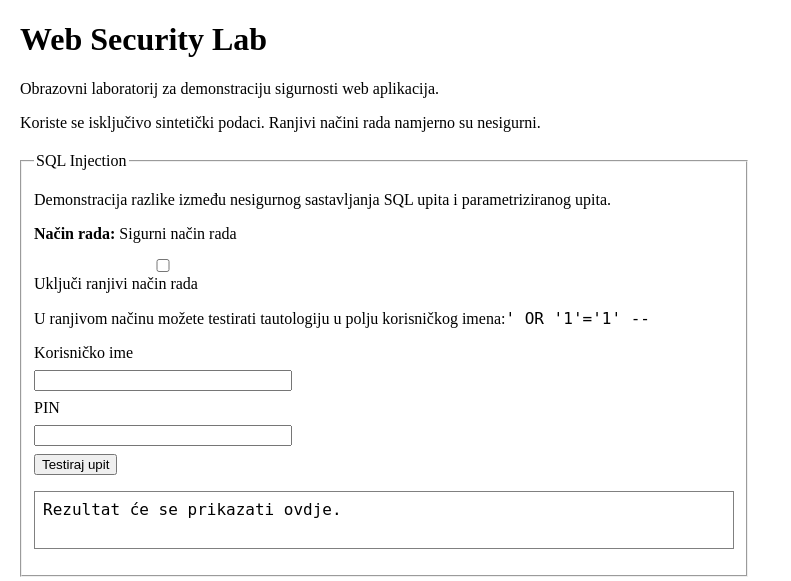
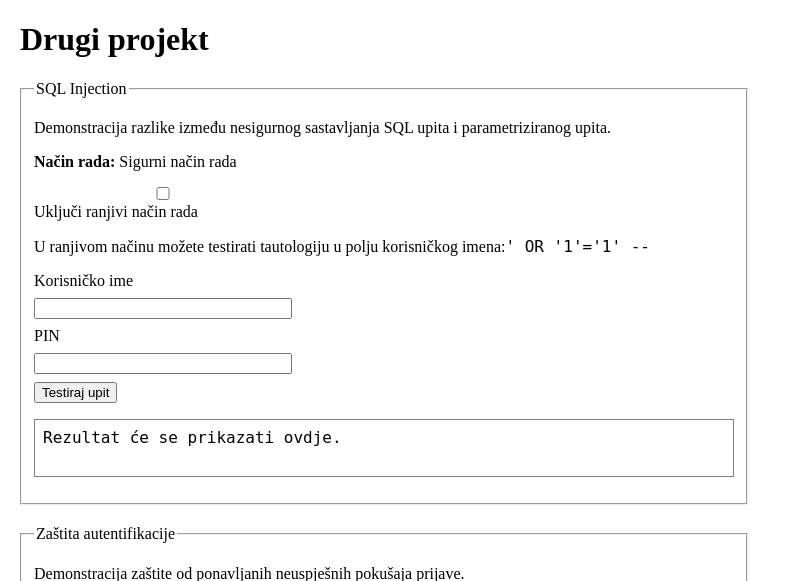
Before and after one commit to Andrej-F/napredni-web, a Node server app: page / in a window 1280 px wide. Shown: the top 581 px of the page, without its empty margins (0-791 px from the left). Run offline with Node 20, Linux system fonts and the light colour scheme.

Commit message:
mali fix fronta

```diff
--- a/lab2/src/views/index.pug
+++ b/lab2/src/views/index.pug
@@ -6,9 +6,7 @@ html(lang="hr")
     title Web Security Lab
     link(rel="stylesheet", href="/styles.css")
   body
-    h1 Web Security Lab
-    p Obrazovni laboratorij za demonstraciju sigurnosti web aplikacija.
-    p Koriste se isključivo sintetički podaci. Ranjivi načini rada namjerno su nesigurni.
+    h1 Drugi projekt
 
     fieldset
       legend SQL Injection
```
